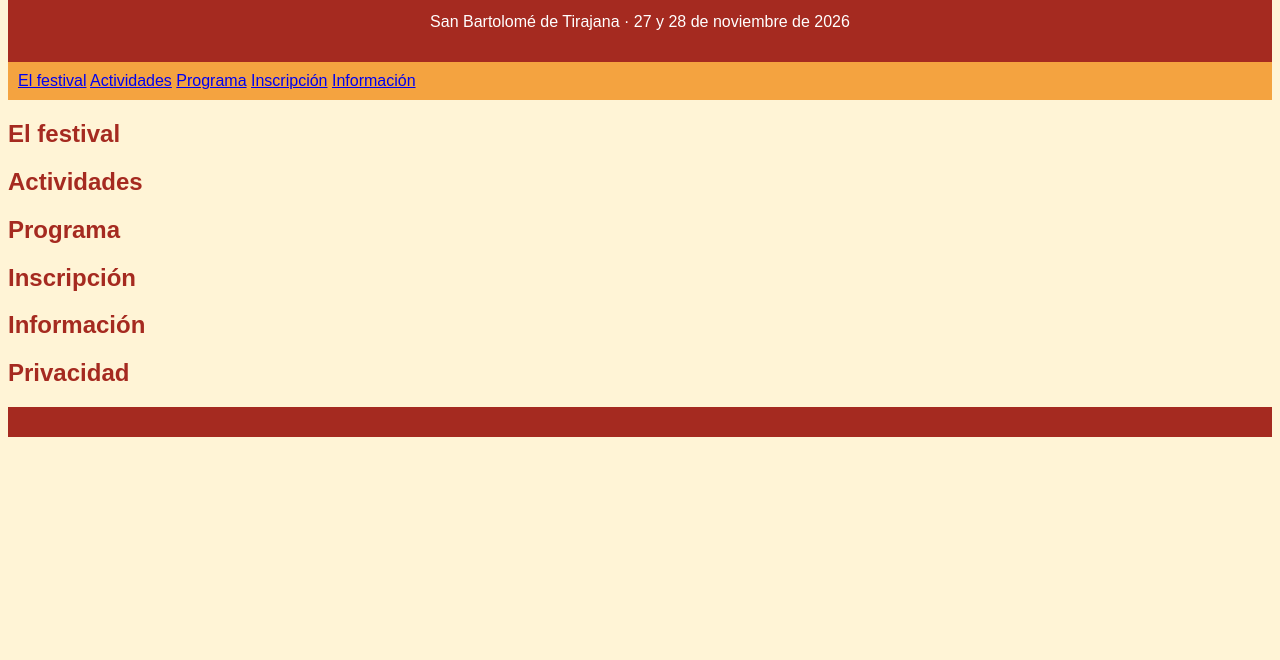
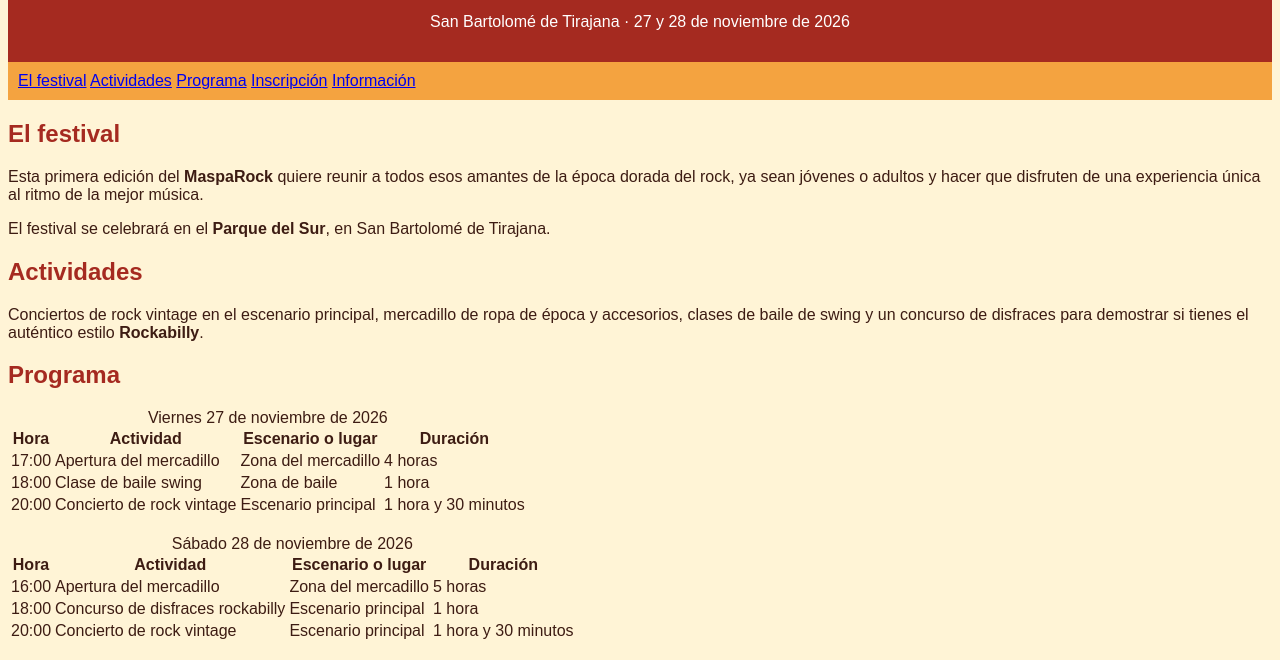
Before and after one commit to franciscogordilloarano-ui/MaspaRock-Festival, a plain HTML site: page index.html in a window 1280 px wide. Shown: the part 124-784 px from the top of the page. Drawn offline with Linux system fonts and the light colour scheme.

Commit message:
Añadir festival, actividades, tablas del programa e imagen del cartel

```diff
--- a/index.html
+++ b/index.html
@@ -50,17 +50,92 @@
     <main>
         <section id="festival">
             <h2>El festival</h2>
-            <p></p>
+            <p>Esta primera edición del <span style="font-weight: bold;">MaspaRock</span> quiere reunir a todos esos
+                amantes de la época dorada del rock, ya sean jóvenes o adultos y hacer que disfruten de una experiencia
+                única al ritmo de la mejor música.</p>
+            <p>El festival se celebrará en el <strong>Parque del Sur</strong>,
+                en San Bartolomé de Tirajana.</p>
         </section>
 
         <section id="actividades">
             <h2>Actividades</h2>
-            <p></p>
+            <p>Conciertos de rock vintage en el escenario principal, mercadillo de ropa de época y accesorios, clases de
+                baile de swing y un concurso de disfraces para demostrar si tienes el auténtico estilo <span
+                    style="font-weight: bold;">Rockabilly</span>.</p>
         </section>
 
         <section id="programa">
             <h2>Programa</h2>
-            <p></p>
+            <table>
+                <caption>Viernes 27 de noviembre de 2026</caption>
+
+                <thead>
+                    <tr>
+                        <th>Hora</th>
+                        <th>Actividad</th>
+                        <th>Escenario o lugar</th>
+                        <th>Duración</th>
+                    </tr>
+                </thead>
+                <tbody>
+                    <tr>
+                        <td>17:00</td>
+                        <td>Apertura del mercadillo</td>
+                        <td>Zona del mercadillo</td>
+                        <td>4 horas</td>
+                    </tr>
+                    <tr>
+                        <td>18:00</td>
+                        <td>Clase de baile swing</td>
+                        <td>Zona de baile</td>
+                        <td>1 hora</td>
+                    </tr>
+                    <tr>
+                        <td>20:00</td>
+                        <td>Concierto de rock vintage</td>
+                        <td>Escenario principal</td>
+                        <td>1 hora y 30 minutos</td>
+                    </tr>
+                </tbody>
+            </table>
+
+            <br>
+
+            <table>
+                <caption>Sábado 28 de noviembre de 2026</caption>
+
+                <thead>
+                    <tr>
+                        <th>Hora</th>
+                        <th>Actividad</th>
+                        <th>Escenario o lugar</th>
+                        <th>Duración</th>
+                    </tr>
+                </thead>
+
+                <tbody>
+                    <tr>
+                        <td>16:00</td>
+                        <td>Apertura del mercadillo</td>
+                        <td>Zona del mercadillo</td>
+                        <td>5 horas</td>
+                    </tr>
+
+                    <tr>
+                        <td>18:00</td>
+                        <td>Concurso de disfraces rockabilly</td>
+                        <td>Escenario principal</td>
+                        <td>1 hora</td>
+                    </tr>
+
+                    <tr>
+                        <td>20:00</td>
+                        <td>Concierto de rock vintage</td>
+                        <td>Escenario principal</td>
+                        <td>1 hora y 30 minutos</td>
+                    </tr>
+                </tbody>
+            </table>
         </section>
 
         <section id="inscripcion">
```
Also changed, not shown: 1 other file.
